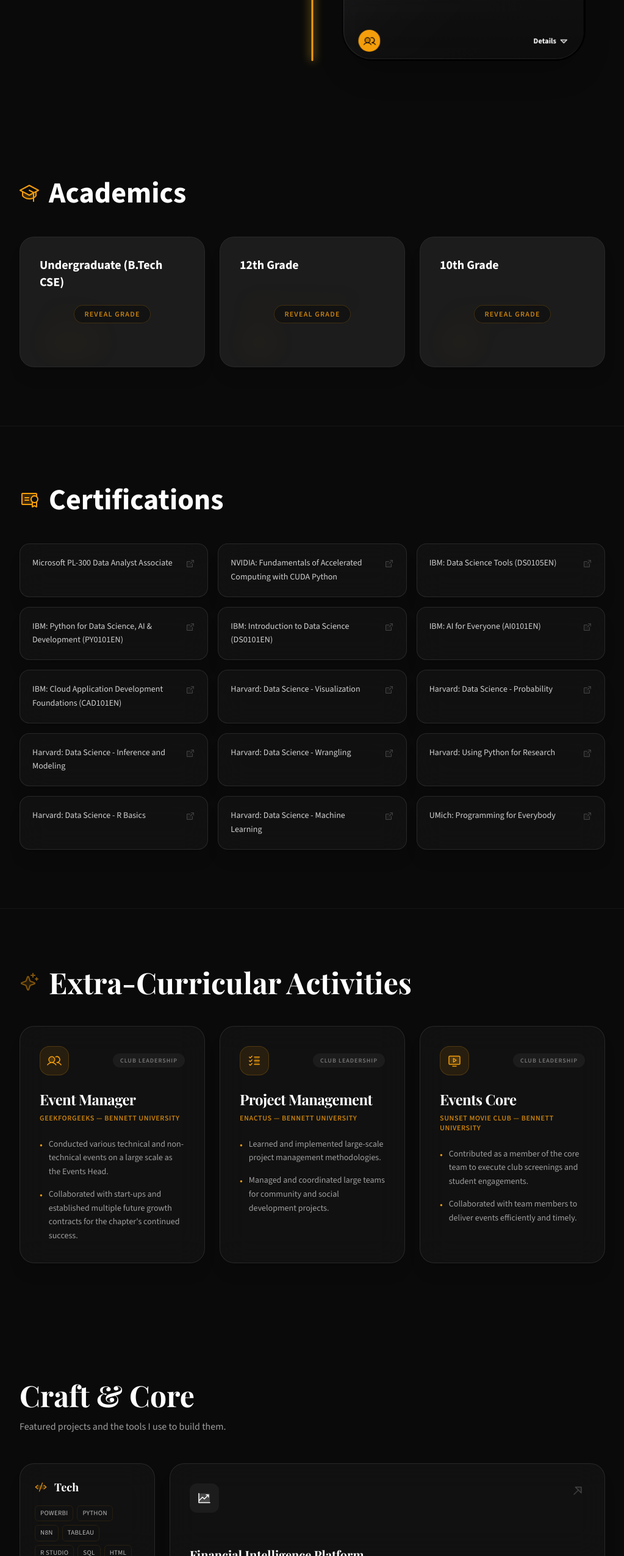
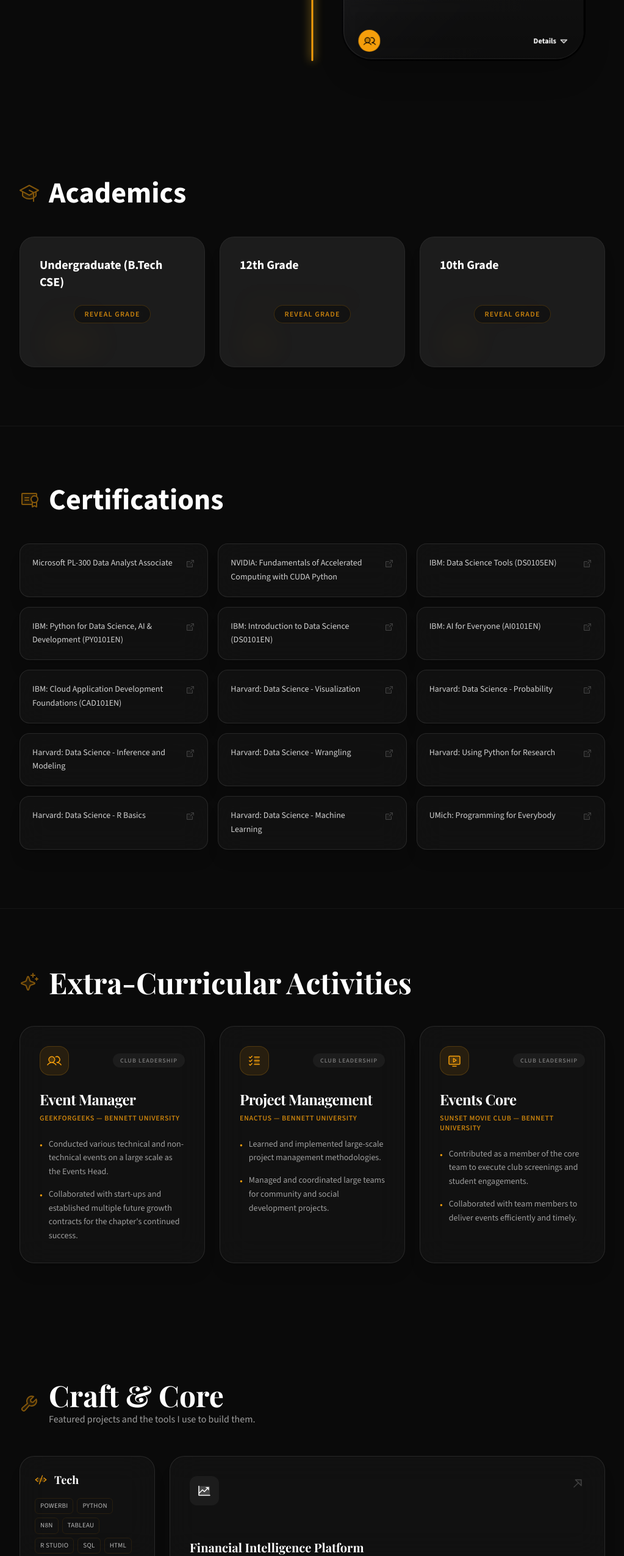
Before and after one commit to Moiz0820/Portfolio, a React (Vite) app: page / in a window 1280 px wide. Shown: the part 5920-8471 px from the top of the page at 61% size, without its empty margins (128-1151 px from the left). Built offline with nearby package versions, Linux system fonts and the light colour scheme; a web font is replaced by a local one.

Commit message:
Animate all section headers icons with pulse effect

```diff
--- a/src/components/Academics.jsx
+++ b/src/components/Academics.jsx
@@ -19,7 +19,7 @@ export const Academics = () => {
   return (
     <section id="academics" className="py-24 max-w-5xl mx-auto px-4 md:px-8">
       <div className="mb-12 flex items-center gap-4">
-        <GraduationCap className="w-8 h-8 text-brand-500" />
+        <GraduationCap className="w-8 h-8 text-brand-500 animate-pulse" />
         <h2 className="text-3xl md:text-5xl font-bold">Academics</h2>
       </div>
 
--- a/src/components/BentoGrid.jsx
+++ b/src/components/BentoGrid.jsx
@@ -9,7 +9,8 @@ import {
   PiPulseDuotone as Activity,
   PiHeartDuotone as Heart,
   PiArrowUpRightDuotone as ArrowUpRight,
-  PiListChecksDuotone as ListChecks
+  PiListChecksDuotone as ListChecks,
+  PiWrenchDuotone as Wrench
 } from 'react-icons/pi';
 import { cn } from '../lib/utils';
 
@@ -80,9 +81,12 @@ export const BentoGrid = () => {
 
   return (
     <section id="projects" className="py-24 max-w-5xl mx-auto px-4 md:px-8">
-      <div className="mb-12">
-        <h2 className="text-3xl md:text-5xl font-bold mb-4 font-display">Craft & Core</h2>
-        <p className="text-white/60 text-base font-light font-sans">Featured projects and the tools I use to build them.</p>
+      <div className="mb-12 flex items-center gap-4">
+        <Wrench className="w-8 h-8 text-brand-500 animate-pulse" />
+        <div>
+          <h2 className="text-3xl md:text-5xl font-bold mb-1 font-display">Craft & Core</h2>
+          <p className="text-white/60 text-base font-light font-sans">Featured projects and the tools I use to build them.</p>
+        </div>
       </div>
 
       <div className="grid grid-cols-1 lg:grid-cols-4 gap-6">
--- a/src/components/Certifications.jsx
+++ b/src/components/Certifications.jsx
@@ -24,7 +24,7 @@ export const Certifications = () => {
   return (
     <section id="certifications" className="py-24 max-w-5xl mx-auto px-4 md:px-8 border-t border-white/5">
       <div className="mb-12 flex items-center gap-4">
-        <Award className="w-8 h-8 text-brand-500" />
+        <Award className="w-8 h-8 text-brand-500 animate-pulse" />
         <h2 className="text-3xl md:text-5xl font-bold">Certifications</h2>
       </div>
 
```
